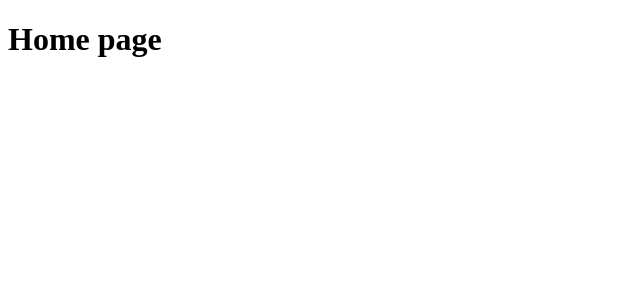
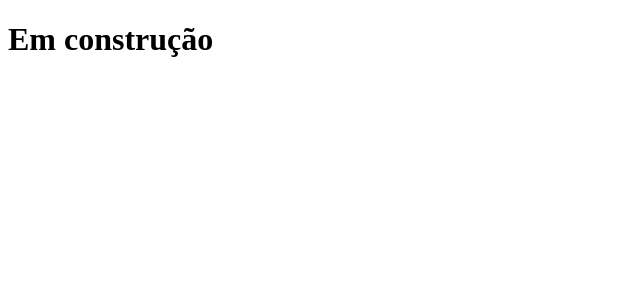
Before and after one commit to opabloteixeira/ofertaativa, a Next.js app: page / in a window 1280 px wide. Shown: the top 300 px of the page, without its empty margins (0-640 px from the left). Built offline with nearby package versions, Linux system fonts and the light colour scheme.

Commit message:
adiciona arquivo

```diff
--- a/pages/index.js
+++ b/pages/index.js
@@ -1,5 +1,5 @@
 function Home(){
-  return <h1>Home page</h1>
+  return <h1>Em construção</h1>
 }
 
 export default Home;
```
Also changed, not shown: 2 other files (tests, documents, lock files or other folders).
